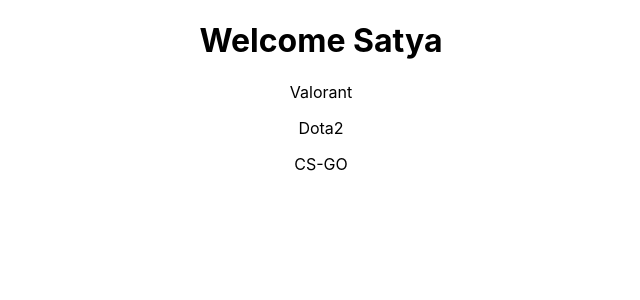
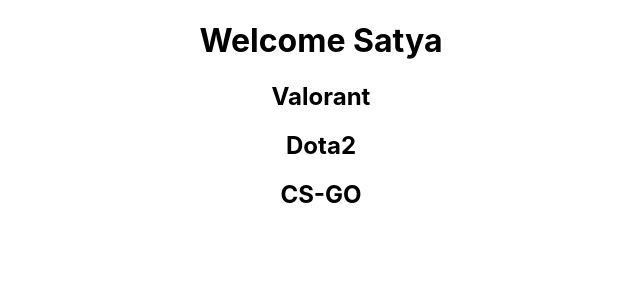
Before and after one commit to Razzor25/React.js_Practice, a React (Create React App) app in the folder L3/my-proj/: page / in a window 1280 px wide. Shown: the top 300 px of the page, without its empty margins (319-959 px from the left). Built offline with nearby package versions, Linux system fonts and the light colour scheme.

Commit message:
"UseState[#Outputing list]"

```diff
--- a/L3/my-proj/src/App.js
+++ b/L3/my-proj/src/App.js
@@ -1,28 +1,25 @@
-import logo from './logo.svg';
 import './App.css';
 import {useState} from 'react';
 
 function App() {
-   const [name,setName]= useState('Satya');
-  const handleClick=()=>{
-    setName('Roy');
-    console.log(name);
-  }
-  const [list,setList]=useState([
+  const [name,setName]= useState('Satya');
+
+  const [events,setEvents]=useState([
     {title: 'Valorant' , id: 1},
     {title: 'Dota2' , id: 2},
     {title: 'CS-GO' , id: 3},
   ]
   );
 
+
   return (
     <div className="App">
       <h1>Welcome {name}</h1>
-
-        {list.map((things)=>(
-          <p>{things.title}</p>
+        {events.map((event)=>(
+          <div>
+            <h2>{event.title}</h2>
+          </div>
         ))}
-
     </div>
   );
 }
```
